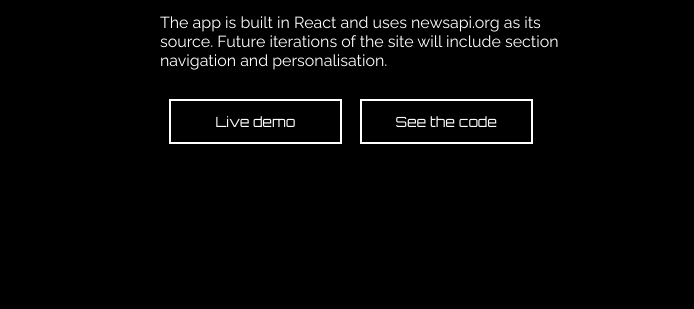
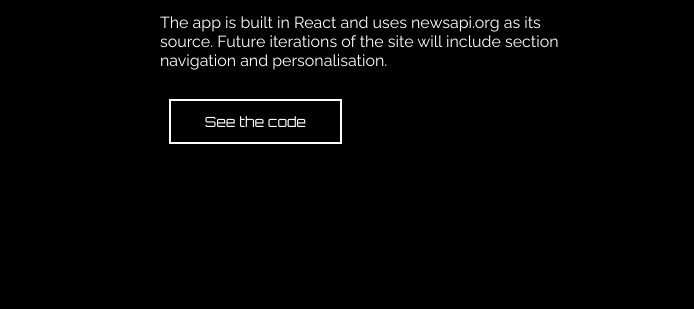
Before and after one commit to lawrencedarcy/portfolio-site, a plain HTML site: page index.html in a window 1280 px wide. Shown: the part 2643-2952 px from the top of the page, 0-694 px from the left. Drawn offline with nearby package versions, Linux system fonts and the light colour scheme.

Commit message:
remove newscycle live demo to resolve image issues

```diff
--- a/index.html
+++ b/index.html
@@ -129,8 +129,8 @@
                    The app is built in React and uses newsapi.org as its source. Future iterations of the site will include section navigation and personalisation.
                    </p>
                  <div class="btn-box">
-               <a href="https://news-cycle.netlify.app/" class="external" target="_blank">Live demo</a>
-               <a href="https://github.com/lawrencedarcy/news-app" class="external" target="_blank">See the code</a>
+<!--                <a href="https://news-cycle.netlify.app/" class="external" target="_blank">Live demo</a>
+ -->               <a href="https://github.com/lawrencedarcy/news-app" class="external" target="_blank">See the code</a>
               </div>
             </div>
               <div class="project-image  newscycle hide-img3"><img class="newscycle-image" src=" https://uploads.guim.co.uk/2020/04/24/news-cycle.netlify_copy_2.jpg"></img></div>
```
